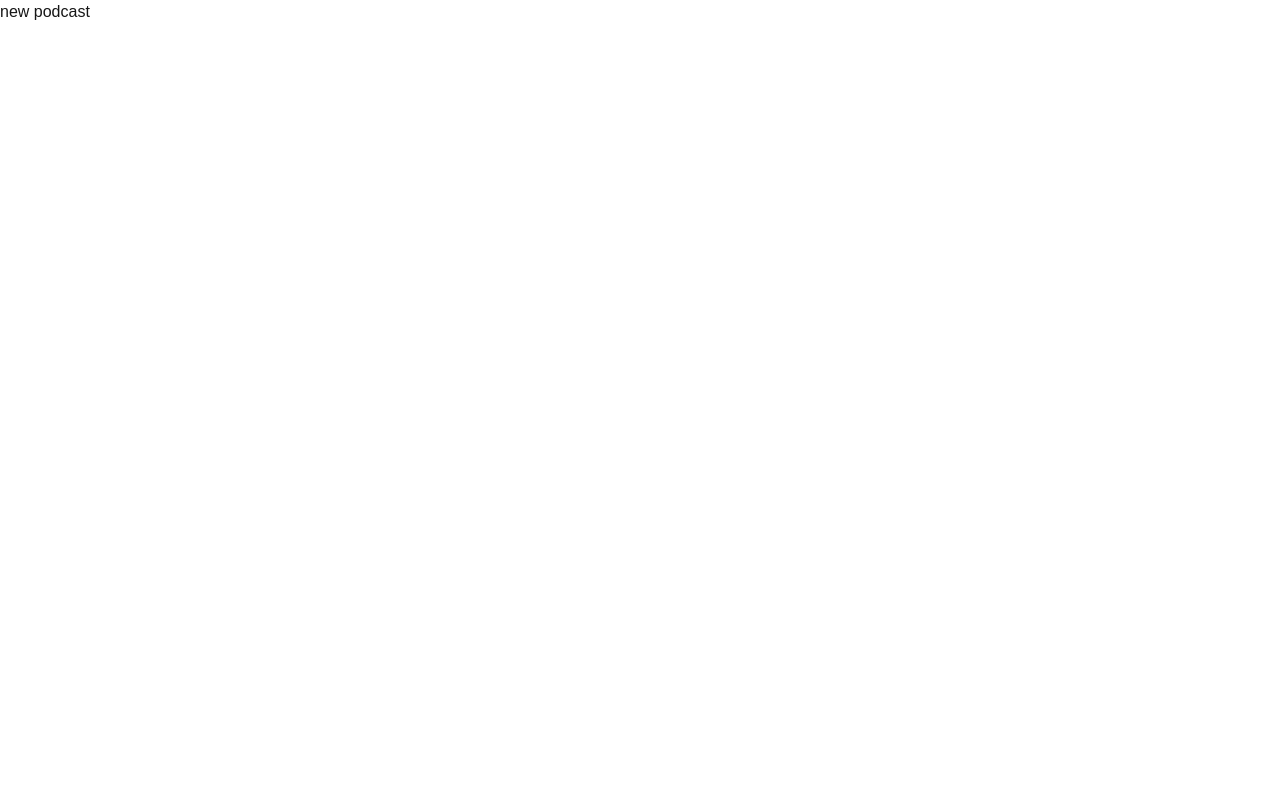
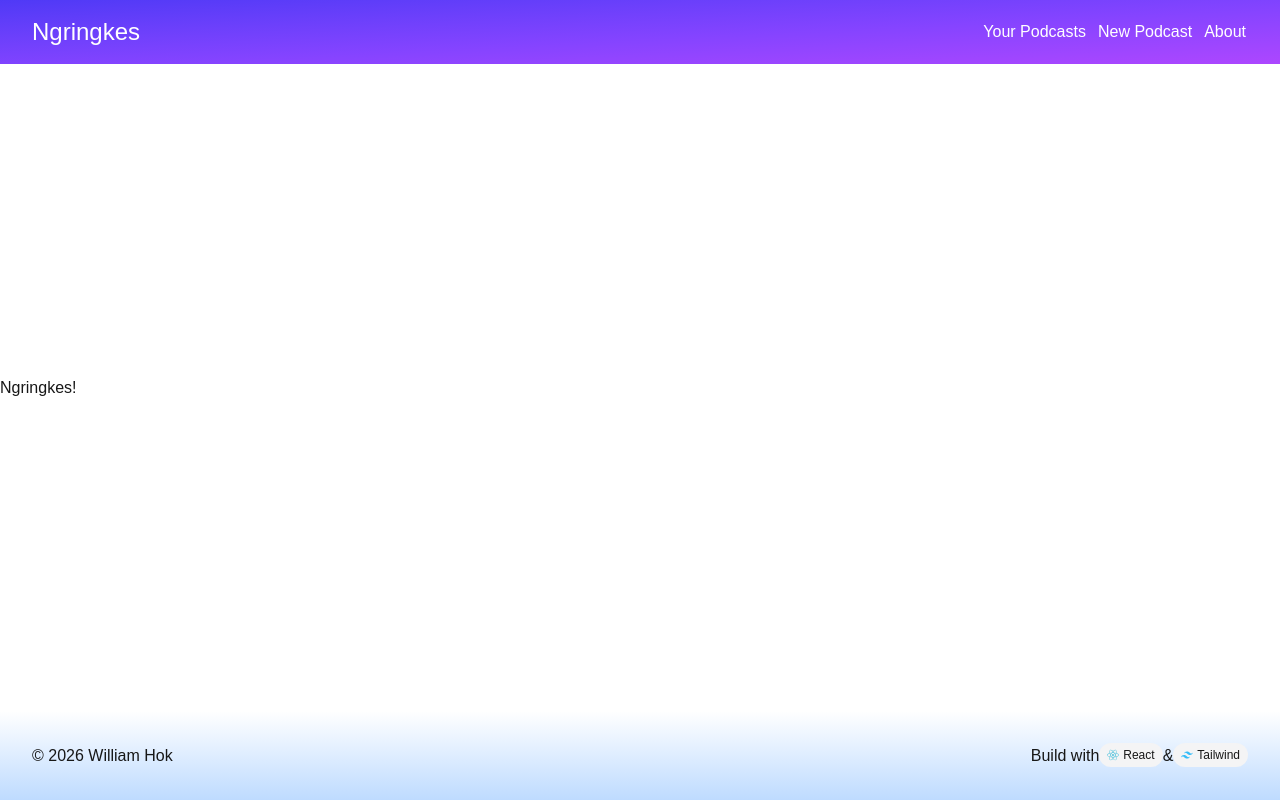
Before and after one commit to wonganjatan/ngringkes, a Next.js app: page /podcasts/new in a window 1280 px wide. Built offline with nearby package versions, Linux system fonts and the light colour scheme.

Commit message:
feat(package): add Google Gemini dependency

```diff
--- /dev/null
+++ b/app/api/gemini/route.ts
@@ -0,0 +1,16 @@
+import { GoogleGenAI } from "@google/genai";
+
+const ai = new GoogleGenAI({
+  apiKey: process.env.GEMINI_API_KEY,
+});
+
+export async function POST() {
+  const interaction = await ai.interactions.create({
+    model: "gemini-3.7-flash",
+    input: "Explain how AI works in a few words",
+  });
+
+  return Response.json({
+    result: interaction.output_text,
+  });
+}
--- a/app/podcasts/new/page.tsx
+++ b/app/podcasts/new/page.tsx
@@ -1,7 +1,17 @@
+import Footer from "@/components/Footer";
+import Header from "@/components/Header";
+
 export default function NewPodcastPage() {
     return (
-        <section>
-            new podcast
-        </section>
+        <main className="h-screen flex flex-col justify-between">
+            <Header />
+            <section>
+                <h1>Ngringkes!</h1>
+                <div>
+
+                </div>
+            </section>
+            <Footer />
+        </main>
     )
 }
--- a/package.json
+++ b/package.json
@@ -9,6 +9,7 @@
     "lint": "eslint"
   },
   "dependencies": {
+    "@google/genai": "^2.17.1",
     "next": "16.3.0",
     "react": "19.2.8",
     "react-dom": "19.2.8"
```
Also changed, not shown: 1 other file (tests, documents, lock files or other folders).
